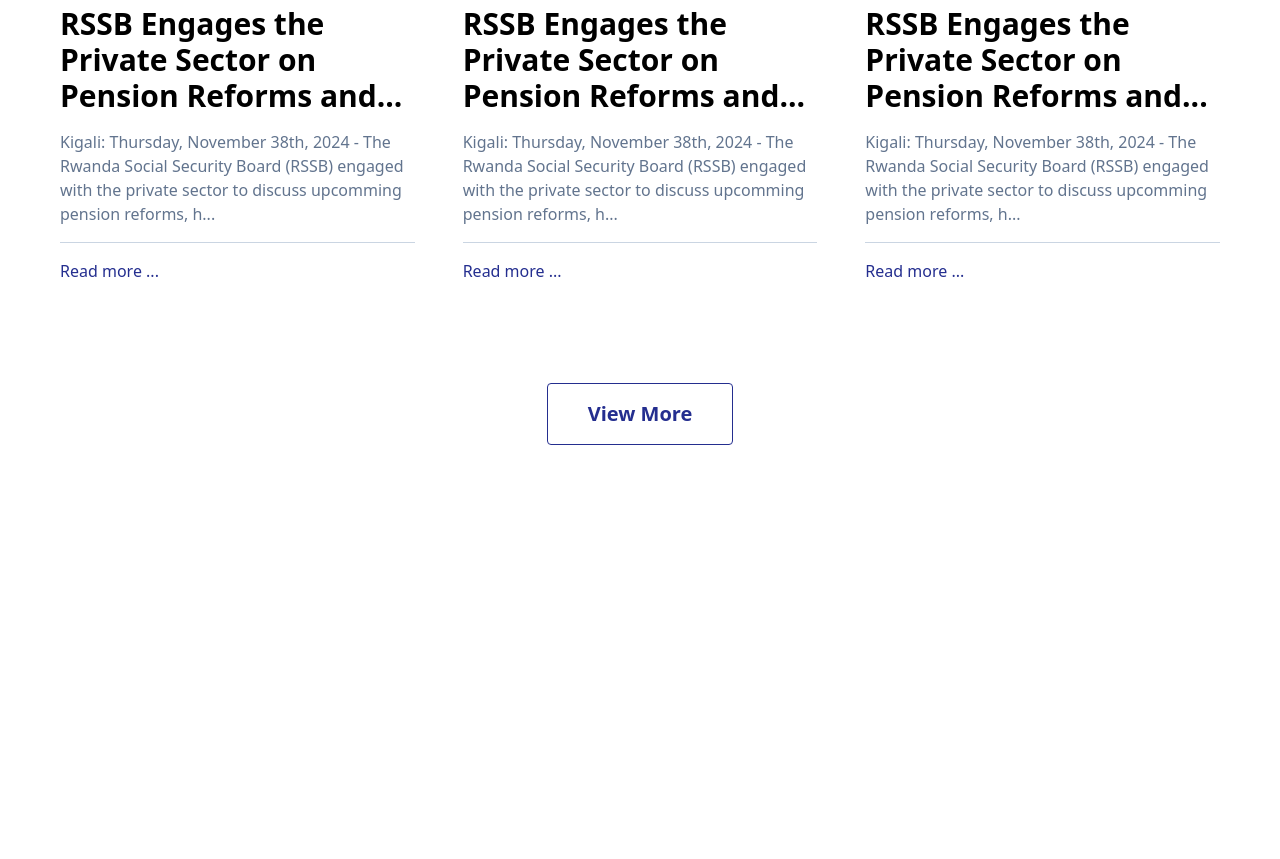
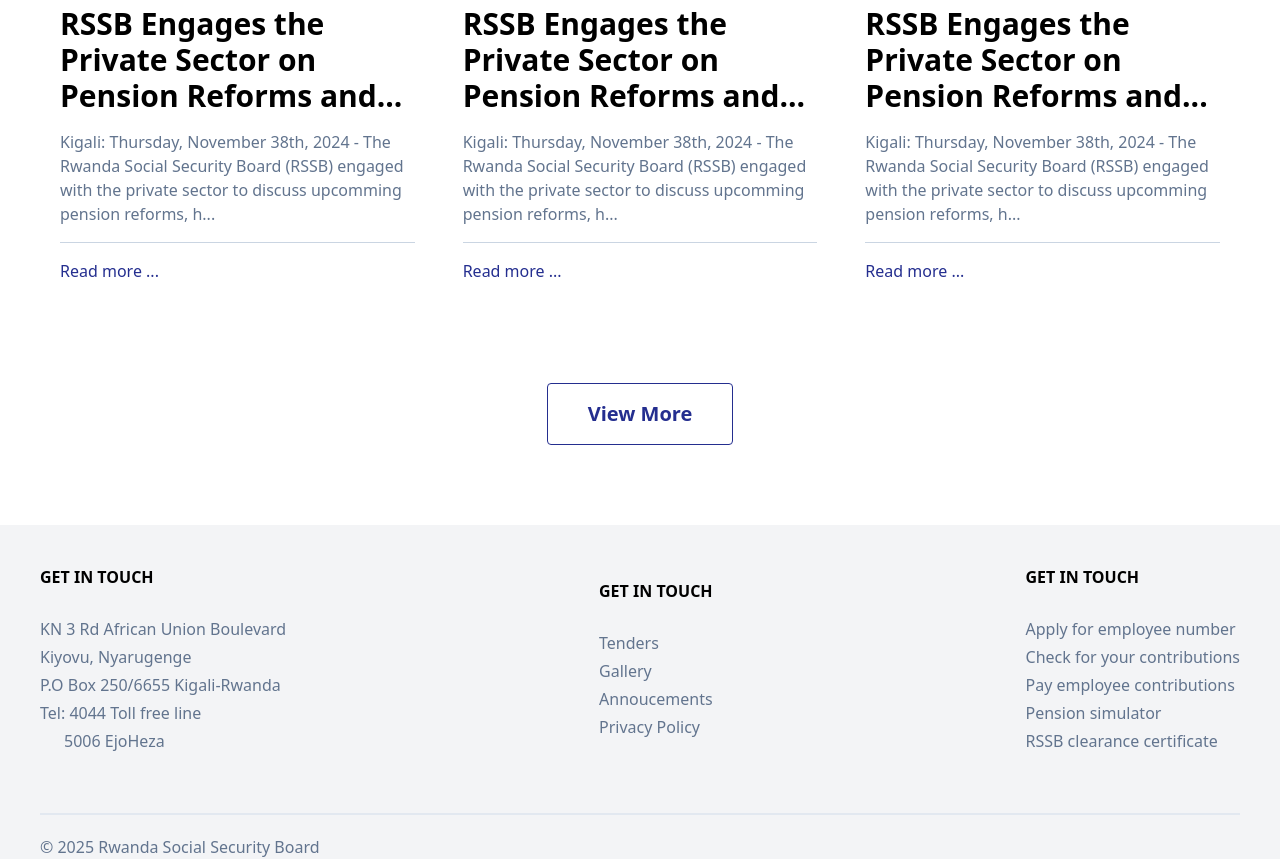
Before and after one commit to Zolender/CSS_Gate, a website: page index.html in a window 1280 px wide. Shown: the part 4866-5725 px from the top of the page. Before the commit the page ends 5391 px from the top, so only its background shows below. Drawn offline with Linux system fonts and the light colour scheme.

Commit message:
add a footer to the page

```diff
--- a/index.html
+++ b/index.html
@@ -328,6 +328,45 @@
         </div>
 
 
+        <footer class="px-10 bg-[#F3F4F6]">
+            <div class="flex justify-between items-center py-10">
+                <div class=" w-fit">
+                    <p class="mb-7 font-bold">GET IN TOUCH</p>
+                    <div class="flex flex-col gap-1">
+                        <p class="text-slate-500">KN 3 Rd African Union Boulevard</p>
+                        <p class="text-slate-500">Kiyovu, Nyarugenge</p>
+                        <p class="text-slate-500">P.O Box 250/6655 Kigali-Rwanda</p>
+                        <p class="text-slate-500">Tel: 4044 Toll free line</p>
+                        <p class="ml-6 text-slate-500">5006 EjoHeza</p>
+                    </div>
+                </div>
+
+                <div class=" w-fit">
+                    <p class="mb-7 font-bold">GET IN TOUCH</p>
+                    <div class="flex flex-col gap-1">
+                        <a href="#" class="text-slate-500 hover:underline">Tenders</a>
+                        <a href="#" class="text-slate-500 hover:underline">Gallery</a>
+                        <a href="#" class="text-slate-500 hover:underline">Annoucements</a>
+                        <a href="#" class="text-slate-500 hover:underline">Privacy Policy</a>
+                    </div>
+                </div>
+
+                <div class=" w-fit">
+                    <p class="mb-7 font-bold">GET IN TOUCH</p>
+                    <div class="flex flex-col gap-1">
+                        <a href="#" class="text-slate-500 hover:underline">Apply for employee number</a>
+                        <a href="#" class="text-slate-500 hover:underline">Check for your contributions</a>
+                        <a href="#" class="text-slate-500 hover:underline">Pay employee contributions</a>
+                        <a href="#" class="text-slate-500 hover:underline">Pension simulator</a>
+                        <a href="#" class="text-slate-500 hover:underline">RSSB clearance certificate</a>
+                    </div>
+                </div>
+            </div>
+            <p class="h-0.5 bg-slate-200 w-full my-5"></p>
+            <p class=" text-slate-500">&copy; 2025 Rwanda Social Security Board</p>
+        </footer>
+
+
 
 </body>
 </html>
```
Also changed, not shown: src/css/styles.css.
